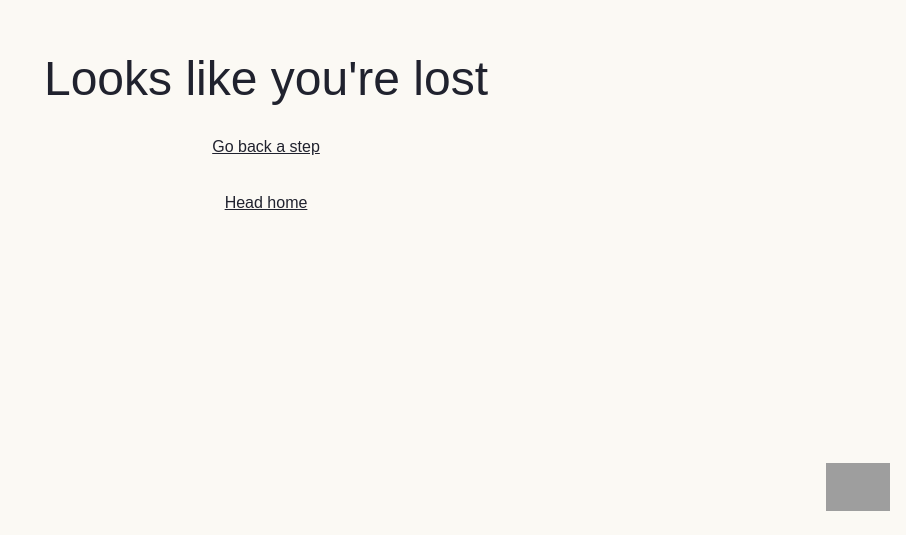
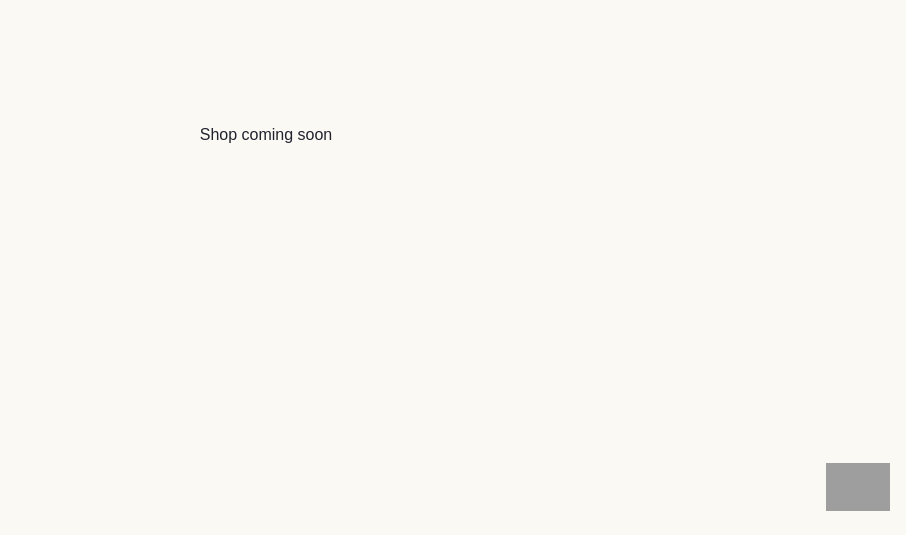
Before and after one commit to ElleFioLange/art-ellelm, a Next.js app: page /shop in a window 1280 px wide. Before the commit this address had no page. Shown: the part 265-800 px from the top of the page, without its empty margins (374-1280 px from the left). Built offline with nearby package versions, Linux system fonts and the light colour scheme; grey boxes are pictures that could not be loaded; a web font is replaced by a local one.

Commit message:
shop init

```diff
--- /dev/null
+++ b/app/shop/page.tsx
@@ -0,0 +1,7 @@
+export default function Shop() {
+  return (
+    <main className="w-full h-dvh flex justify-center items-center">
+      Shop coming soon
+    </main>
+  );
+}
```
